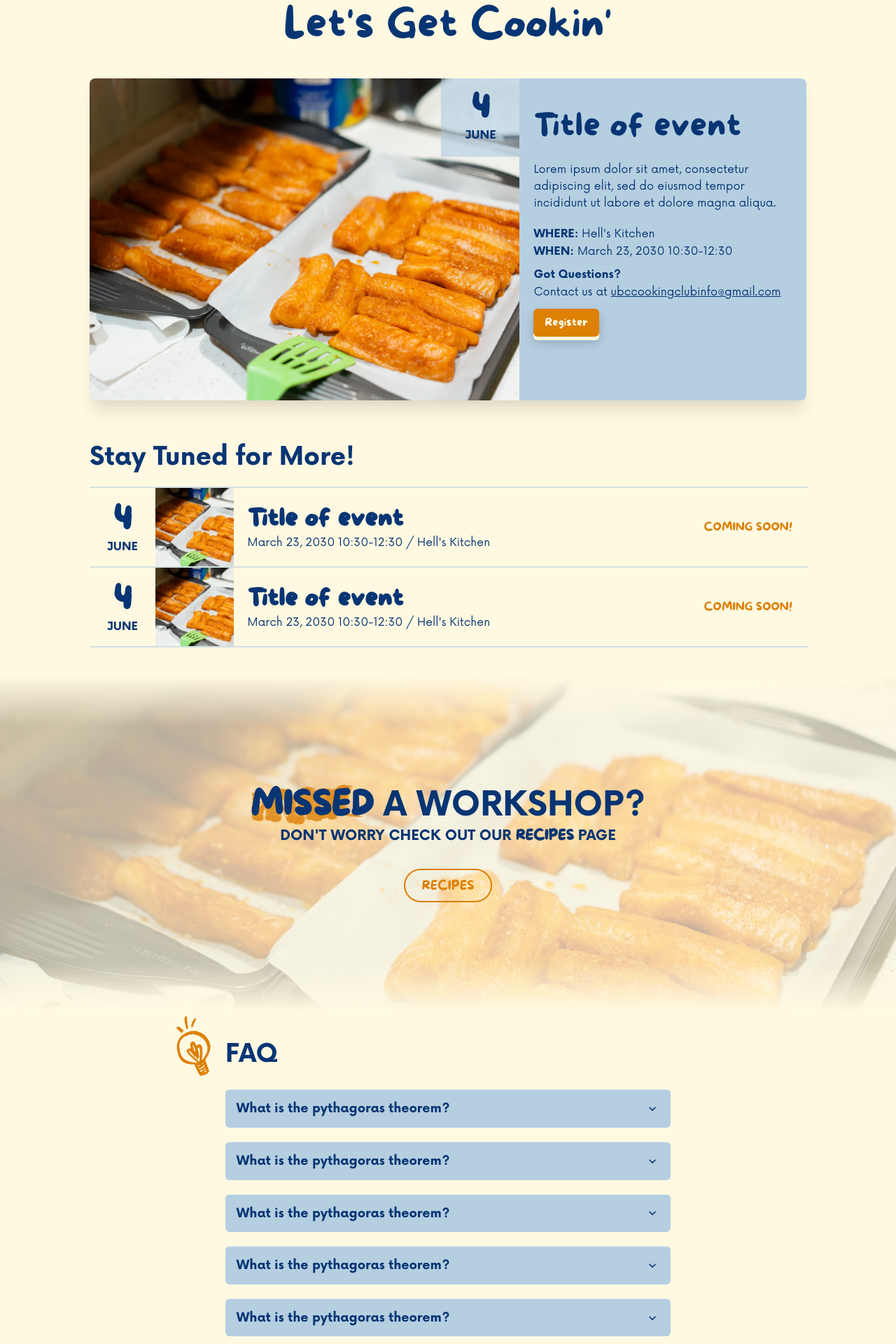
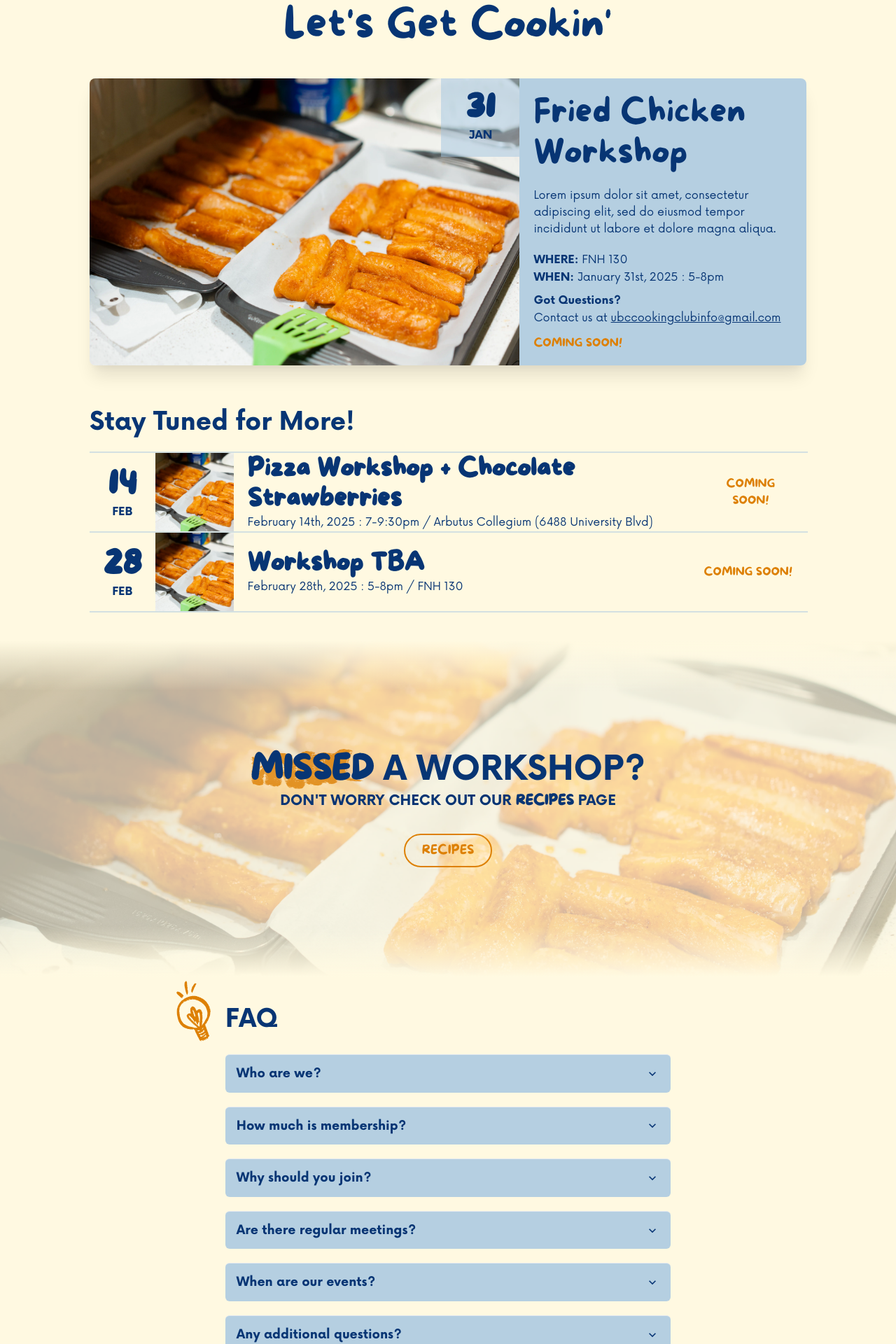
Before and after one commit to ubc-cooking/cooking-club-ubc, a Next.js app: page / in a window 1280 px wide. Shown: the part 840-2760 px from the top of the page at 70% size. Built offline with nearby package versions, Linux system fonts and the light colour scheme.

Commit message:
feat: add faq and events data

```diff
--- a/src/components/home/Event.tsx
+++ b/src/components/home/Event.tsx
@@ -1,20 +1,9 @@
 import { Box, Button, Flex, Heading, Text } from "@chakra-ui/react";
 import Image from "../Image";
-
-const event = {
-  title: "Title of event",
-  imagePath: "/home/workshop.webp",
-  date: "4",
-  month: "JUNE",
-  location: "Hell's Kitchen",
-  time: "March 23, 2030 10:30-12:30",
-  description:
-    "Lorem ipsum dolor sit amet, consectetur adipiscing elit, sed do eiusmod tempor incididunt ut labore et dolore magna aliqua.",
-  registerLink: "",
-  isOpen: true,
-};
+import { upcomingEvents } from "@/data";
 
 export default function Event() {
+  const curr = upcomingEvents[0];
   return (
     <Box pt={10} background={"background"}>
       <Heading
@@ -41,20 +30,23 @@ export default function Event() {
         </span>
       </Heading>
       <Flex
+        position={"relative"}
         my={10}
         mx={{ base: "5%", md: "10%" }}
         direction={{ base: "column", md: "row" }}
         borderRadius={"lg"}
         overflow={"hidden"}
         boxShadow={"xl"}
+        height={{ base: "fit-content" }}
+        alignItems={"stretch"}
       >
         <Box
+          position={"relative"}
           width={{ base: "100%", md: 400, lg: "60%" }}
-          height={{ base: 300, md: 460 }}
-          position={"relative"}
+          height={{ base: 300, md: "100%" }}
         >
           <Image
-            src={event.imagePath}
+            src={curr.imagePath}
             alt="event"
             width={1000}
             height={1000}
@@ -73,36 +65,36 @@ export default function Event() {
             p={3}
           >
             <Heading fontStyle={"regular"} fontSize={"5xl"}>
-              {event.date}
+              {curr.date}
             </Heading>
-            <Text fontWeight={"bold"}>{event.month}</Text>
+            <Text fontWeight={"bold"}>{curr.month}</Text>
           </Box>
         </Box>
         <Box
           width={{ base: "100%", md: 400, lg: "40%" }}
-          height={{ base: "fit-content", md: 460 }}
           background={"accent"}
-          p={5}
+          px={5}
+          py={2}
         >
           <Heading
             fontSize={{ base: "3xl", md: "4xl", lg: "5xl" }}
-            my={5}
+            my={3}
             fontWeight={"regular"}
           >
-            {event.title}
+            {curr.title}
           </Heading>
-          <Text my={5}>{event.description}</Text>
+          <Text my={5}>{curr.description}</Text>
           <Text mt={2}>
-            <strong>WHERE:</strong> {event.location}
+            <strong>WHERE:</strong> {curr.location}
           </Text>
           <Text mb={2}>
-            <strong>WHEN:</strong> {event.time}
+            <strong>WHEN:</strong> {curr.time}
           </Text>
           <Text>
             <strong>Got Questions?</strong> <br />
             Contact us at <u>ubccookingclubinfo@gmail.com</u>
           </Text>
-          {event.isOpen ? (
+          {curr.isOpen ? (
             <Button
               size={"md"}
               mt={3}
--- a/src/components/home/FAQ.tsx
+++ b/src/components/home/FAQ.tsx
@@ -9,39 +9,7 @@ import {
   Box,
 } from "@chakra-ui/react";
 import Image from "../Image";
-
-const datas = [
-  {
-    question: "What is the pythagoras theorem?",
-    answer:
-      "Lorem ipsum dolor sit amet, consectetur adipiscing elit, sed do eiusmod tempor incididunt ut labore et dolore magna aliqua. Lorem ipsum dolor sit amet, consectetur adipiscing elit, sed do eiusmod tempor incididunt ut labore et dolore magna aliqua.",
-  },
-  {
-    question: "What is the pythagoras theorem?",
-    answer:
-      "Lorem ipsum dolor sit amet, consectetur adipiscing elit, sed do eiusmod tempor incididunt ut labore et dolore magna aliqua. Lorem ipsum dolor sit amet, consectetur adipiscing elit, sed do eiusmod tempor incididunt ut labore et dolore magna aliqua.",
-  },
-  {
-    question: "What is the pythagoras theorem?",
-    answer:
-      "Lorem ipsum dolor sit amet, consectetur adipiscing elit, sed do eiusmod tempor incididunt ut labore et dolore magna aliqua. Lorem ipsum dolor sit amet, consectetur adipiscing elit, sed do eiusmod tempor incididunt ut labore et dolore magna aliqua.",
-  },
-  {
-    question: "What is the pythagoras theorem?",
-    answer:
-      "Lorem ipsum dolor sit amet, consectetur adipiscing elit, sed do eiusmod tempor incididunt ut labore et dolore magna aliqua. Lorem ipsum dolor sit amet, consectetur adipiscing elit, sed do eiusmod tempor incididunt ut labore et dolore magna aliqua.",
-  },
-  {
-    question: "What is the pythagoras theorem?",
-    answer:
-      "Lorem ipsum dolor sit amet, consectetur adipiscing elit, sed do eiusmod tempor incididunt ut labore et dolore magna aliqua. Lorem ipsum dolor sit amet, consectetur adipiscing elit, sed do eiusmod tempor incididunt ut labore et dolore magna aliqua.",
-  },
-  {
-    question: "What is the pythagoras theorem?",
-    answer:
-      "Lorem ipsum dolor sit amet, consectetur adipiscing elit, sed do eiusmod tempor incididunt ut labore et dolore magna aliqua. Lorem ipsum dolor sit amet, consectetur adipiscing elit, sed do eiusmod tempor incididunt ut labore et dolore magna aliqua.",
-  },
-];
+import { faqData } from "@/data";
 
 export default function FAQ() {
   return (
@@ -60,7 +28,7 @@ export default function FAQ() {
         />
       </Box>
       <Accordion my={7}>
-        {datas.map((data, idx) => (
+        {faqData.map((data, idx) => (
           <AccordionItem
             key={idx}
             background={"accent"}
--- a/src/components/home/Upcoming.tsx
+++ b/src/components/home/Upcoming.tsx
@@ -1,30 +1,6 @@
 import { Box, Divider, Heading, Text, Flex, Center } from "@chakra-ui/react";
 import Image from "../Image";
-
-const events = [
-  {
-    title: "Title of event",
-    imagePath: "/home/workshop.webp",
-    date: "4",
-    month: "JUNE",
-    location: "Hell's Kitchen",
-    time: "March 23, 2030 10:30-12:30",
-    description:
-      "Lorem ipsum dolor sit amet, consectetur adipiscing elit, sed do eiusmod tempor incididunt ut labore et dolore magna aliqua.",
-    registerLink: "",
-  },
-  {
-    title: "Title of event",
-    imagePath: "/home/workshop.webp",
-    date: "4",
-    month: "JUNE",
-    location: "Hell's Kitchen",
-    time: "March 23, 2030 10:30-12:30",
-    description:
-      "Lorem ipsum dolor sit amet, consectetur adipiscing elit, sed do eiusmod tempor incididunt ut labore et dolore magna aliqua.",
-    registerLink: "",
-  },
-];
+import { upcomingEvents } from "@/data";
 
 export default function UpcomingEvent() {
   return (
@@ -32,7 +8,7 @@ export default function UpcomingEvent() {
       <Heading fontFamily={"body"} py={5}>
         Stay Tuned for More!
       </Heading>
-      {events.map((event, idx) => {
+      {upcomingEvents.slice(1).map((event, idx) => {
         return (
           <Box key={idx} textAlign={"center"}>
             <Divider
--- /dev/null
+++ b/src/data/events.ts
@@ -0,0 +1,50 @@
+interface EventType {
+  title: string;
+  imagePath: string;
+  date: string;
+  month: string;
+  location: string;
+  time: string;
+  description: string;
+  registerLink: string;
+  isOpen: boolean;
+}
+
+export const upcomingEvents: EventType[] = [
+  {
+    title: "Fried Chicken Workshop",
+    imagePath: "/home/workshop.webp",
+    date: "31",
+    month: "JAN",
+    location: "FNH 130",
+    time: "January 31st, 2025 : 5-8pm",
+    description:
+      "Lorem ipsum dolor sit amet, consectetur adipiscing elit, sed do eiusmod tempor incididunt ut labore et dolore magna aliqua.",
+    registerLink: "",
+    isOpen: false,
+  },
+  {
+    title: "Pizza Workshop + Chocolate Strawberries",
+    imagePath: "/home/workshop.webp",
+    date: "14",
+    month: "FEB",
+    location: "Arbutus Collegium (6488 University Blvd)",
+    time: "February 14th, 2025 : 7-9:30pm",
+    description:
+      "Learn how to make delicious pizzas from scratch and decorate chocolate strawberries for a perfect Valentine's Day treat!",
+    registerLink: "",
+    isOpen: false,
+  },
+  {
+    title: "Workshop TBA",
+    imagePath: "/home/workshop.webp",
+    date: "28",
+    month: "FEB",
+    location: "FNH 130",
+    time: "February 28th, 2025 : 5-8pm",
+    description:
+      "Stay tuned for details about this exciting workshop! More information will be announced soon.",
+    registerLink: "",
+    isOpen: false,
+  },
+];
--- /dev/null
+++ b/src/data/faq.ts
@@ -0,0 +1,36 @@
+interface FAQ {
+  question: string;
+  answer: string;
+}
+
+export const faqData: FAQ[] = [
+  {
+    question: "Who are we?",
+    answer:
+      "We are the UBC Cooking Club – a club that creates a welcoming environment and a safe space where individuals learn to cook and bake delicious and healthy foods. Throughout our workshops, you are able to pick up new recipes and meet new like-minded friends who are also interested in cooking or baking!",
+  },
+  {
+    question: "How much is membership?",
+    answer:
+      "Membership prices are $10 for one term (Sept - Dec 2024, or Jan - Apr 2025) and $17 for the entire year (Sept 2024 - Apr 2025). You can join through the link in our Instagram bio, or in-person at one of our events.",
+  },
+  {
+    question: "Why should you join?",
+    answer:
+      "By being a Cooking Club member, you would get discounted prices for workshops and be able to benefit from our year-round sponsors that are being added on an ongoing basis. The sponsor list will be updated on our Instagram or newsletter. You can sign up for our newsletter through the link on our Instagram bio too.",
+  },
+  {
+    question: "Are there regular meetings?",
+    answer:
+      "No, there are no regular meetings for general members. All you have to do is show up and enjoy the workshops prepared by our executives.",
+  },
+  {
+    question: "When are our events?",
+    answer:
+      "We have biweekly workshops and there is a specific sign-up sheet for each workshop. The details of the workshop and the RSVP form will be uploaded on our Instagram account around a week before the workshop. Spots fill in quickly, so don’t forget to register ASAP.",
+  },
+  {
+    question: "Any additional questions?",
+    answer: `You can contact us via email at ubccookingclubinfo@gmail.com or reach out to us via Instagram DMs @cookingclububc.`,
+  },
+];
--- a/src/data/index.ts
+++ b/src/data/index.ts
@@ -1 +1,3 @@
 export { links } from "./links";
+export { faqData } from "./faq";
+export { upcomingEvents } from "./events";
```
